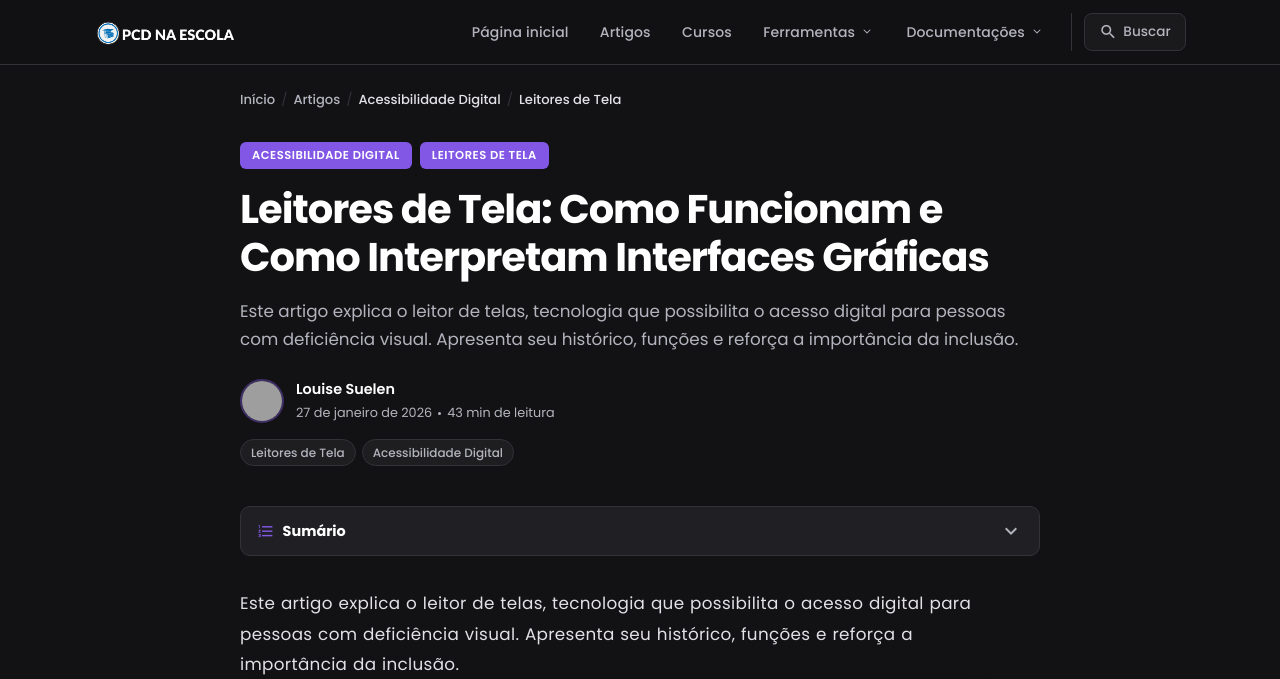
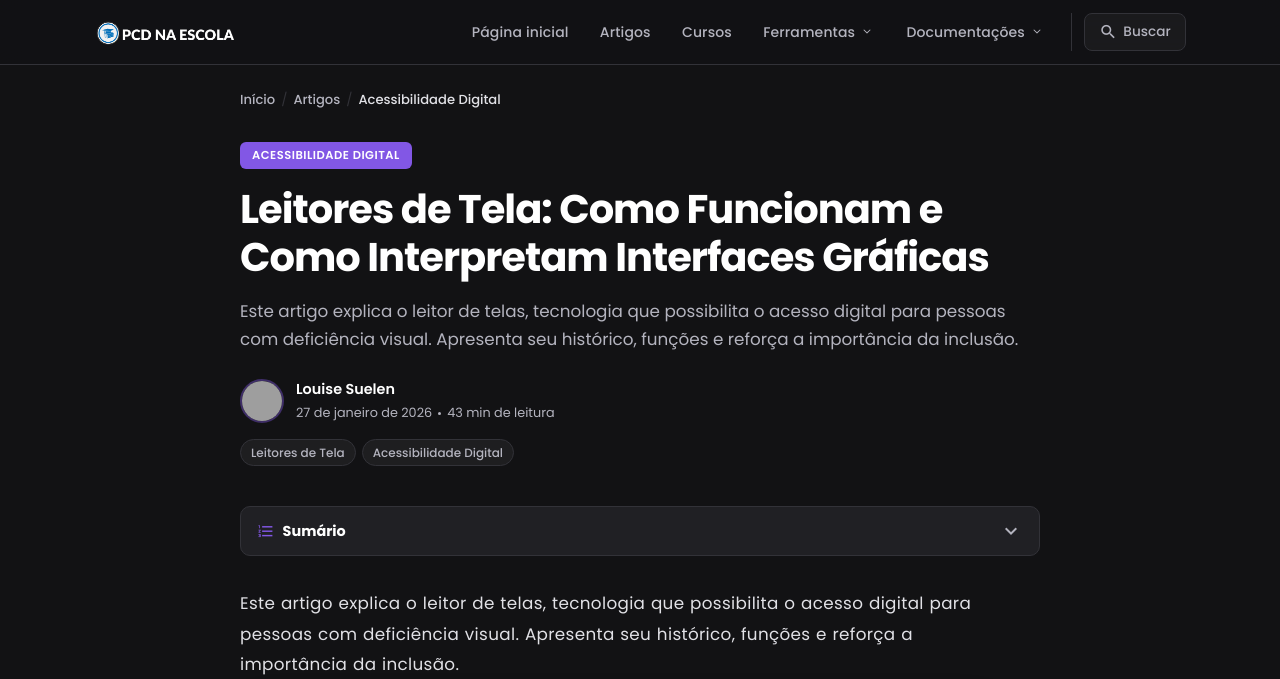
Before and after one commit to Loui77BA/pcd-na-escola, a Jekyll site: the page built from _posts/2026-01-27-leitores-de-tela-como-funcionam-e-como-interpretam-interfaces-graficas.md, in a window 1280 px wide and 900 px high, cut to the strip 0-679 px from the top of the window. Built offline with Jekyll 4.4.1, drawn with Linux system fonts in a browser that asks for light colours; nearby versions of some CDN libraries; a script that is not in the unit is left out; grey boxes are pictures that could not be loaded.

Commit message:
Remover 'Leitores de Tela' das categorias do artigo sobre leitores de tela

```diff
--- a/_posts/2026-01-27-leitores-de-tela-como-funcionam-e-como-interpretam-interfaces-graficas.md
+++ b/_posts/2026-01-27-leitores-de-tela-como-funcionam-e-como-interpretam-interfaces-graficas.md
@@ -4,7 +4,7 @@ title: "Leitores de Tela: Como Funcionam e Como Interpretam Interfaces Gráficas
 description: "Este artigo explica o leitor de telas, tecnologia que possibilita o acesso digital para pessoas com deficiência visual. Apresenta seu histórico, funções e reforça a importância da inclusão."
 date: 2026-01-27 10:00:00 -0300
 author: Louise Suelen
-categories: [Acessibilidade Digital, Leitores de Tela]
+categories: [Acessibilidade Digital]
 tags: [Leitores de Tela, Acessibilidade Digital]
 permalink: /leitores-de-tela-como-funcionam-e-como-interpretam-interfaces-graficas/
 lang: pt-BR
```
